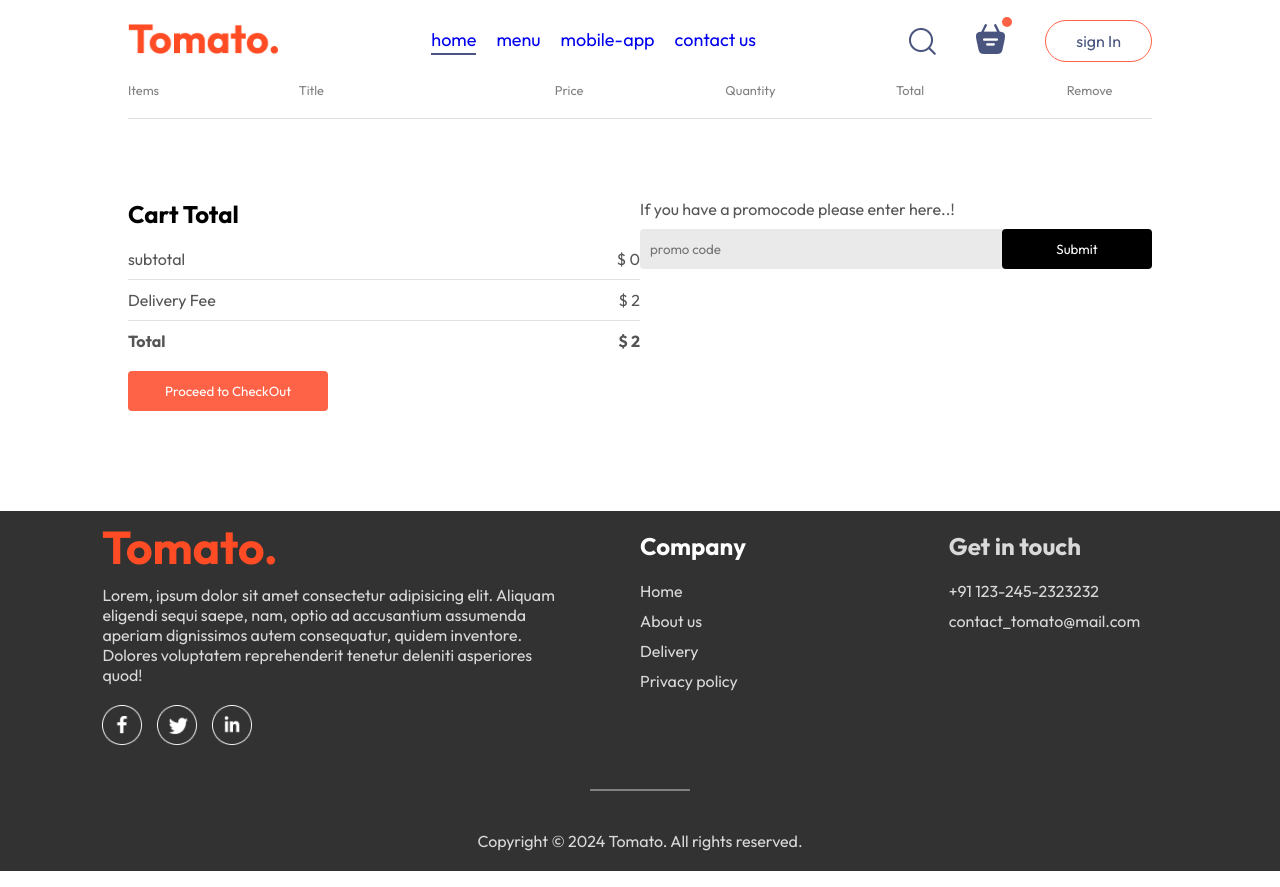
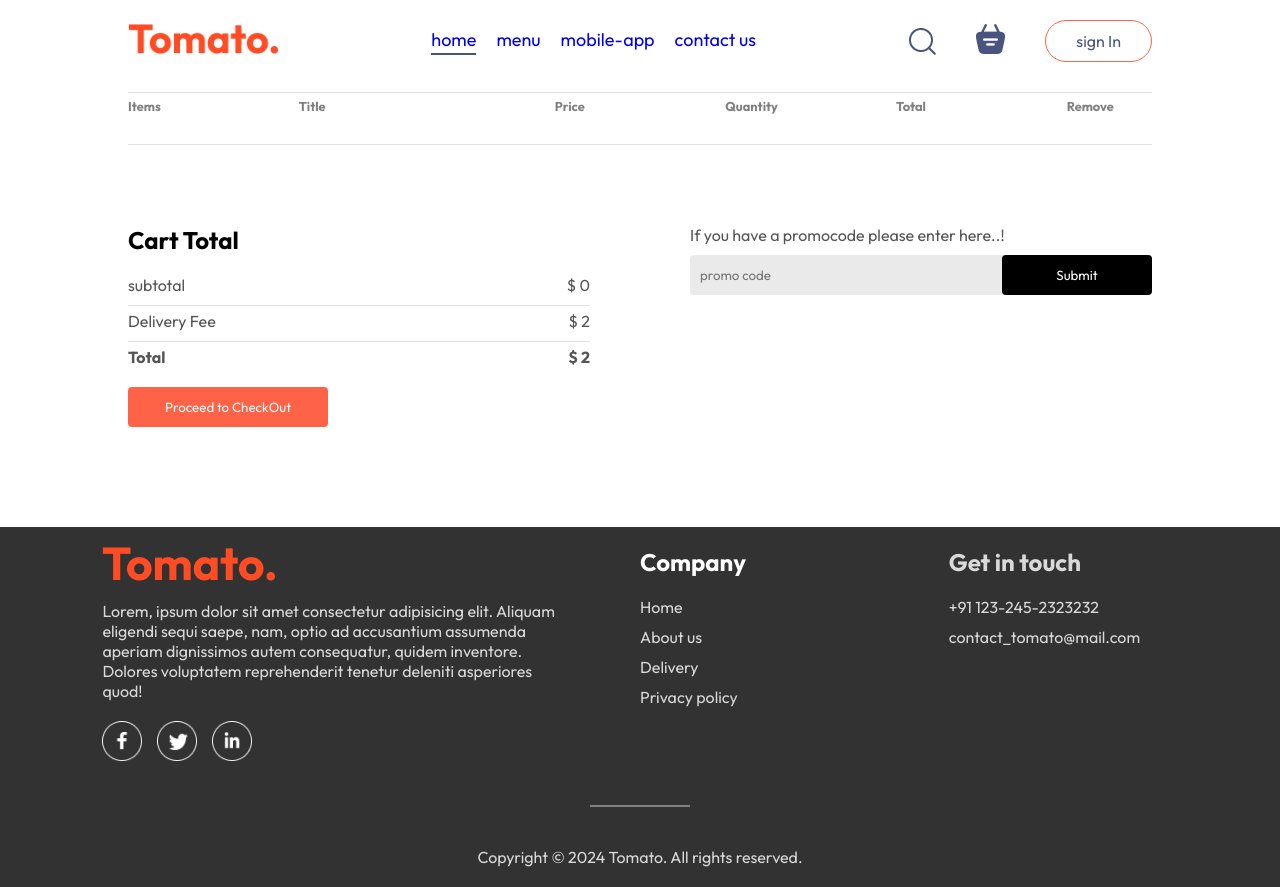
Before and after one commit to Akashkhandekar-git/Foodie, a React (Vite) app in the folder Foodie/: page /cart in a window 1280 px wide. Built offline with nearby package versions, Linux system fonts and the light colour scheme.

Commit message:
Menu List Updated..!

```diff
--- a/Foodie/package.json
+++ b/Foodie/package.json
@@ -12,6 +12,7 @@
   "dependencies": {
     "react": "^18.3.1",
     "react-dom": "^18.3.1",
+    "react-icons": "^5.3.0",
     "react-router-dom": "^6.25.1"
   },
   "devDependencies": {
--- a/Foodie/src/Component/ExploreMenu/ExploreMenu.jsx
+++ b/Foodie/src/Component/ExploreMenu/ExploreMenu.jsx
@@ -7,8 +7,8 @@ const ExploreMenu = ({ category, setCategory }) => {
     <div className="explore-menu" id="explore-menu">
       <h1>Explore our menu</h1>
       <p className="explore-menu-text">
-        Choose from a diverse menufeaturing a delectable array of dishes
-        creafted with the finest ingredients
+        Choose from a diverse menu featuring a delectable array of dishes
+        creafted with the finest ingredients..!
       </p>
 
       <div className="explore-menu-list">
--- a/Foodie/src/Component/FoodDisplay/FoodDisplay.jsx
+++ b/Foodie/src/Component/FoodDisplay/FoodDisplay.jsx
@@ -10,7 +10,7 @@ const FoodDisplay = ({ category }) => {
       <h2>Top dishes near you</h2>
       <div className="food-display-list">
         {food_list.map((item, index) => {
-          if (category === "all" || category === item.category) {
+          if (category === "All" || category === item.category) {
             return (
               <FoodItem
                 key={index}
--- a/Foodie/src/Component/Navbar/Navbar.jsx
+++ b/Foodie/src/Component/Navbar/Navbar.jsx
@@ -2,11 +2,11 @@ import React, { useContext, useState } from "react";
 import { assets } from "../../assets/assets";
 import "./Navbar.css";
 import { Link } from "react-router-dom";
-// import { StoreContext } from "../Context/StoreContext";
+import { StoreContext } from "../Context/StoreContext";
 
 const Navbar = ({ setShowLogin }) => {
   const [menu, setMenu] = useState("home");
-  // const [getTotalCartAmount] = useContext(StoreContext);
+  const { getTotalCartAmount } = useContext(StoreContext);
   return (
     <>
       <div className="navbar">
@@ -22,12 +22,12 @@ const Navbar = ({ setShowLogin }) => {
             home
           </Link>
           <a
-            href ="#explore-menu"
-            onClick={() => setMenu("menu")}
+            href="#explore-menu"
+            onClick={() => setMenu("All")}
             className={menu === "menu" ? "active" : ""}
-
-            > menu
-            </a>
+          >
+            menu
+          </a>
           <a
             href="#app-download"
             onClick={() => setMenu("mobile_app")}
@@ -49,7 +49,8 @@ const Navbar = ({ setShowLogin }) => {
             <Link to="/cart">
               <img src={assets.basket_icon} alt="" />
             </Link>
-            <div className="dot"></div>
+            {/* <div className="dot"></div> */}
+            <div className={getTotalCartAmount() === 0 ? "" : "dot"}></div>
           </div>
           <button onClick={() => setShowLogin(true)}>sign In</button>
         </div>
--- a/Foodie/src/Pages/Cart/Cart.css
+++ b/Foodie/src/Pages/Cart/Cart.css
@@ -45,8 +45,8 @@
   color: #555;
 }
 
-.cart-total hr {
-  margin: 10px 0px;
+hr {
+  margin: 10px 0px 5px 0px;
 }
 .cart-total button {
   border: none;
@@ -60,9 +60,11 @@
 
 .cart-promocode {
   flex: 1;
+  padding-left: 100px;
 }
 .cart-promocode p {
   color: #555;
+
 }
 .cart-promocode-input {
   margin-top: 10px;
@@ -86,6 +88,11 @@
     color: white;
     border-radius: 4px;
 }
+.delete-icon{
+  color: tomato;
+  height: 50px;
+  width: 15px;
+}
 @media (max-width:750px){
     .cart-bottom{
         flex-direction: column-reverse;
--- a/Foodie/src/Pages/Cart/Cart.jsx
+++ b/Foodie/src/Pages/Cart/Cart.jsx
@@ -2,20 +2,23 @@ import React, { useContext } from "react";
 import "../Cart/Cart.css";
 import { StoreContext } from "../../Component/Context/StoreContext";
 import { useNavigate } from "react-router-dom";
+import { MdDelete } from "react-icons/md";
 
 const Cart = () => {
-  const { cartItem, food_list, removeFromCart, getTotalCartAmount } = useContext(StoreContext);
+  const { cartItem, food_list, removeFromCart, getTotalCartAmount } =
+    useContext(StoreContext);
   const Navigate = useNavigate();
   return (
     <div className="cart">
       <div className="cart_items">
+      <hr />
         <div className="cart-items-title">
-          <p>Items</p>
-          <p>Title</p>
-          <p>Price</p>
-          <p>Quantity</p>
-          <p>Total</p>
-          <p>Remove</p>
+          <h4>Items</h4>
+          <h4>Title</h4>
+          <h4>Price</h4>
+          <h4>Quantity</h4>
+          <h4>Total</h4>
+          <h4>Remove</h4>
         </div>
         <br />
         <hr />
@@ -26,12 +29,12 @@ const Cart = () => {
               <>
                 <div className="cart-items-title cart-items-item">
                   <img key={index} src={item.image} alt="" />
-                  <p>{item.name}</p>
-                  <p>$ {item.price}</p>
-                  <p>{cartItem[item._id]}</p>
-                  <p>$ {item.price * cartItem[item._id]}</p>
+                  <h4>{item.name}</h4>
+                  <h4>$ {item.price}</h4>
+                  <h4>{cartItem[item._id]}</h4>
+                  <h4>$ {item.price * cartItem[item._id]}</h4>
                   <p onClick={() => removeFromCart(item._id)} className="cross">
-                    x
+                    <MdDelete className="delete-icon" />
                   </p>
                 </div>
                 <hr />
@@ -56,15 +59,17 @@ const Cart = () => {
             <hr />
             <div className="cart-total-details">
               <b>Total</b>
-              <b>$ {getTotalCartAmount()+2}</b>
+              <b>$ {getTotalCartAmount() + 2}</b>
             </div>
           </div>
-          <button onClick={()=>Navigate("/placeorder")}>Proceed to CheckOut</button>
+          <button onClick={() => Navigate("/placeorder")}>
+            Proceed to CheckOut
+          </button>
         </div>
         <div className="cart-promocode">
           <p> If you have a promocode please enter here..!</p>
           <div className="cart-promocode-input">
-            <input type="text" placeholder="promo code"/>
+            <input type="text" placeholder="promo code" />
             <button>Submit</button>
           </div>
         </div>
```
Also changed, not shown: 1 other file (tests, documents, lock files or other folders).
